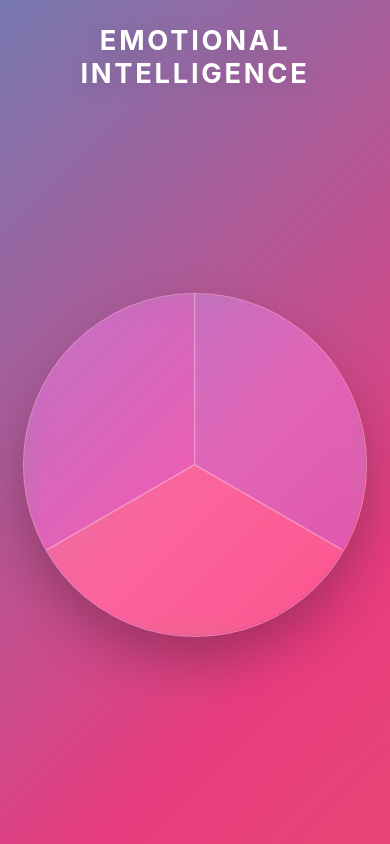
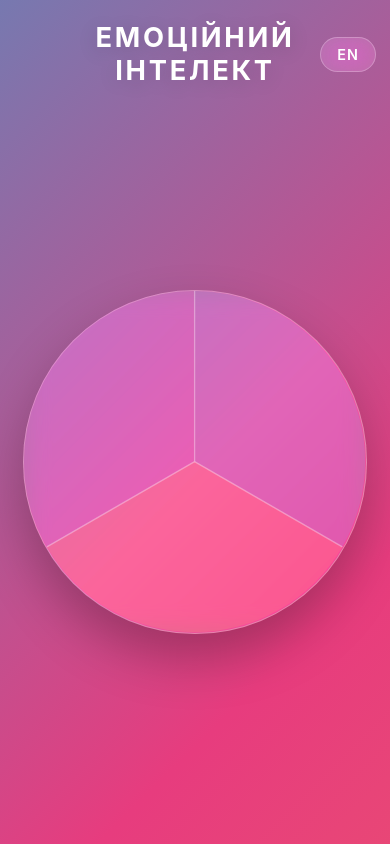
Before and after one commit to rocket-fuel86/emotional, a plain HTML site: page index.html in a window 390 px wide. Drawn offline with Linux system fonts and the light colour scheme; a web font is replaced by a local one.

Commit message:
Add localisation function on the main page

```diff
--- a/index.html
+++ b/index.html
@@ -16,7 +16,8 @@
 
     <div class="container">
         <header class="header">
-            <h1 id="main-title" class="title default">Emotional intelligence</h1>
+            <h1 id="main-title" class="title default">Емоційний інтелект</h1>
+            <button id="lang-btn" class="lang-btn liquid-glass-fx" type="button">EN</button>
         </header>
 
         <main class="chart-wrapper">
--- a/main.js
+++ b/main.js
@@ -1,11 +1,24 @@
-
 document.addEventListener('DOMContentLoaded', () => {
     const body = document.body;
     const mainTitle = document.getElementById('main-title');
     const sectors = document.querySelectorAll('.sector');
+    const langBtn = document.getElementById('lang-btn');
 
-    const defaultTitle = 'Emotional intelligence';
+    const translations = {
+        uk: {
+            default: 'Емоційний інтелект',
+            sectors: { '1': 'ЕМОЦІЇ', '2': 'САМОКОНТРОЛЬ', '3': 'ЕМПАТІЯ' },
+            btnLabel: 'EN'
+        },
+        en: {
+            default: 'Emotional intelligence',
+            sectors: { '1': 'EMOTIONS', '2': 'SELF-CONTROL', '3': 'EMPATHY' },
+            btnLabel: 'UA'
+        }
+    };
 
+    let currentLang = 'uk';
+    let activeSector = null;
     let animationTimeout;
 
     function updateTitle(title, isDefault = false) {
@@ -21,26 +34,43 @@ document.addEventListener('DOMContentLoaded', () => {
         }, 180);
     }
 
+    function applyLanguage(lang) {
+        const dict = translations[lang];
+        document.documentElement.lang = lang;
+        langBtn.textContent = dict.btnLabel;
+
+        sectors.forEach(sector => {
+            sector.setAttribute('aria-label', dict.sectors[sector.dataset.sector]);
+        });
+
+        if (activeSector) {
+            updateTitle(dict.sectors[activeSector]);
+        } else {
+            updateTitle(dict.default, true);
+        }
+    }
+
+    langBtn.addEventListener('click', () => {
+        currentLang = currentLang === 'uk' ? 'en' : 'uk';
+        applyLanguage(currentLang);
+    });
+
     function activateSector(sector) {
-        const sectorId = sector.dataset.sector;
+        activeSector = sector.dataset.sector;
 
-        body.setAttribute('data-active-sector', sectorId);
-        updateTitle(sector.dataset.title);
+        body.setAttribute('data-active-sector', activeSector);
+        updateTitle(translations[currentLang].sectors[activeSector]);
     }
 
     function deactivateSector() {
+        activeSector = null;
         body.removeAttribute('data-active-sector');
-        updateTitle(defaultTitle, true);
+        updateTitle(translations[currentLang].default, true);
     }
 
     sectors.forEach(sector => {
         sector.setAttribute('tabindex', '0');
         sector.setAttribute('role', 'button');
-
-        sector.setAttribute(
-            'aria-label',
-            sector.dataset.title
-        );
 
         sector.addEventListener('mouseenter', () => {
             activateSector(sector);
@@ -69,4 +99,5 @@ document.addEventListener('DOMContentLoaded', () => {
             window.location.href = 'BLANK';
         });
     });
+    applyLanguage(currentLang);
 });
--- a/style.css
+++ b/style.css
@@ -48,7 +48,6 @@
     border: 1px solid rgba(255, 255, 255, 0.25);
 }
 
-/* Body */
 body {
     min-height: 100vh;
     min-height: 100svh;
@@ -125,8 +124,11 @@ body[data-active-sector="3"] .sector-3-bg { opacity: 1; }
 }
 
 .header {
+    position: relative;
     width: 100%;
-    min-height: 60px;
+    max-width: 1500px;
+    margin-inline: auto;
+    height: 76px;
     text-align: center;
 
     display: flex;
@@ -134,6 +136,25 @@ body[data-active-sector="3"] .sector-3-bg { opacity: 1; }
     justify-content: center;
 
     margin-bottom: clamp(20px, 5vh, 40px);
+}
+
+.lang-btn {
+    position: absolute;
+    right: 0;
+    padding: 8px 16px;
+    border-radius: 20px;
+    color: #ffffff;
+    font-family: inherit;
+    font-size: 0.9rem;
+    font-weight: 600;
+    letter-spacing: 1px;
+    cursor: pointer;
+    transition: background-color 0.2s ease, transform 0.2s ease;
+}
+
+.lang-btn:hover {
+    background-color: rgba(255, 255, 255, 0.25);
+    transform: scale(1.05);
 }
 
 .title {
@@ -248,7 +269,7 @@ body[data-active-sector="3"] .sector-3-bg { opacity: 1; }
     }
 
     .header {
-        min-height: 55px;
+        height: 60px;
         margin-bottom: 20px;
     }
 
@@ -271,7 +292,7 @@ body[data-active-sector="3"] .sector-3-bg { opacity: 1; }
     }
 
     .header {
-        min-height: 40px;
+        height: 44px;
         margin-bottom: 10px;
     }
 
@@ -285,6 +306,12 @@ body[data-active-sector="3"] .sector-3-bg { opacity: 1; }
     }
 }
 
+@media (max-width: 600px) {
+    .title {
+        padding: 0 65px;
+    }
+}
+
 @media (prefers-reduced-motion: reduce) {
     *,
     *::before,
```
